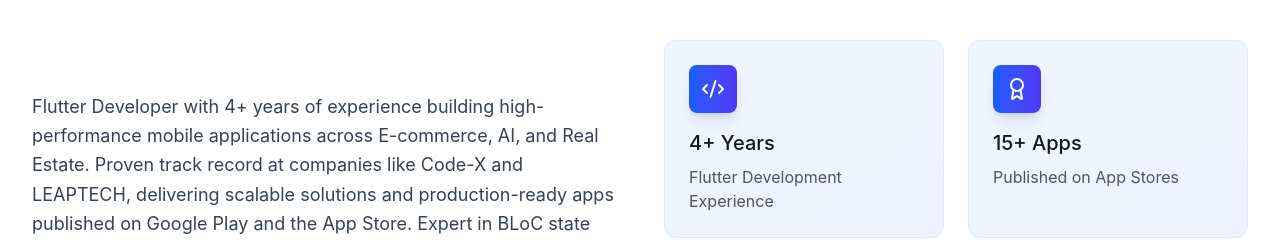
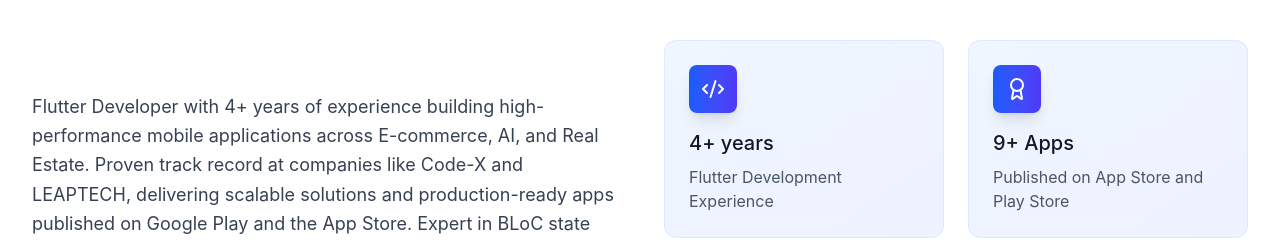
Before and after one commit to abdo6400/portfolio, a React (Vite) app: page / in a window 1280 px wide. Shown: the part 860-1103 px from the top of the page. Built offline with nearby package versions, Linux system fonts and the light colour scheme.

Commit message:
feat: make About section highlights dynamic using JSON data

```diff
--- a/src/app/components/About.tsx
+++ b/src/app/components/About.tsx
@@ -1,22 +1,28 @@
 import { Code2, Award, Users, Zap } from 'lucide-react';
 import profileData from '../../imports/profile.json';
+import experienceData from '../../imports/experience.json';
+import projectsData from '../../imports/projects.json';
 
 export function About() {
+  const yearsOfExperience = profileData.bio.match(/\d+\+?\s+years/i)?.[0] || '4+ Years';
+  const appsCount = `${projectsData.length}+ Apps`;
+  const companies = experienceData.experience.map(exp => exp.company).join(', ');
+
   const highlights = [
     {
       icon: Code2,
-      title: '4+ Years',
+      title: yearsOfExperience,
       description: 'Flutter Development Experience',
     },
     {
       icon: Award,
-      title: '15+ Apps',
-      description: 'Published on App Stores',
+      title: appsCount,
+      description: 'Published on App Store and Play Store',
     },
     {
       icon: Users,
       title: 'Multiple Companies',
-      description: 'Code-X, LEAPTECH, PROSYSJO',
+      description: companies,
     },
     {
       icon: Zap,
```
